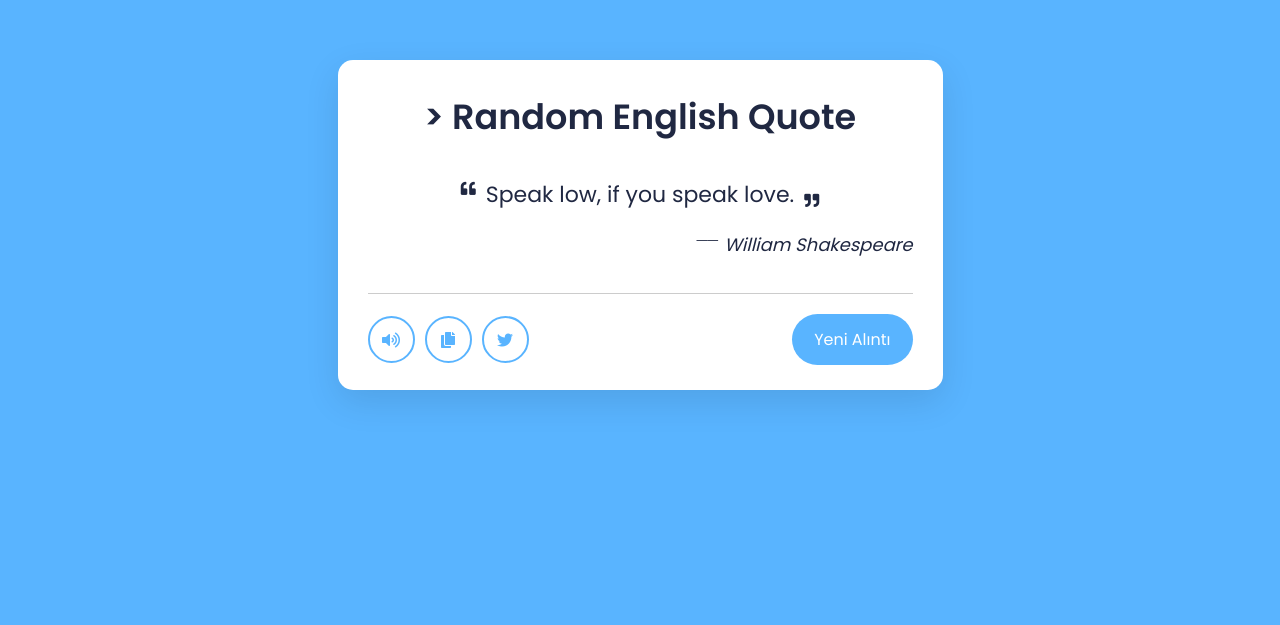
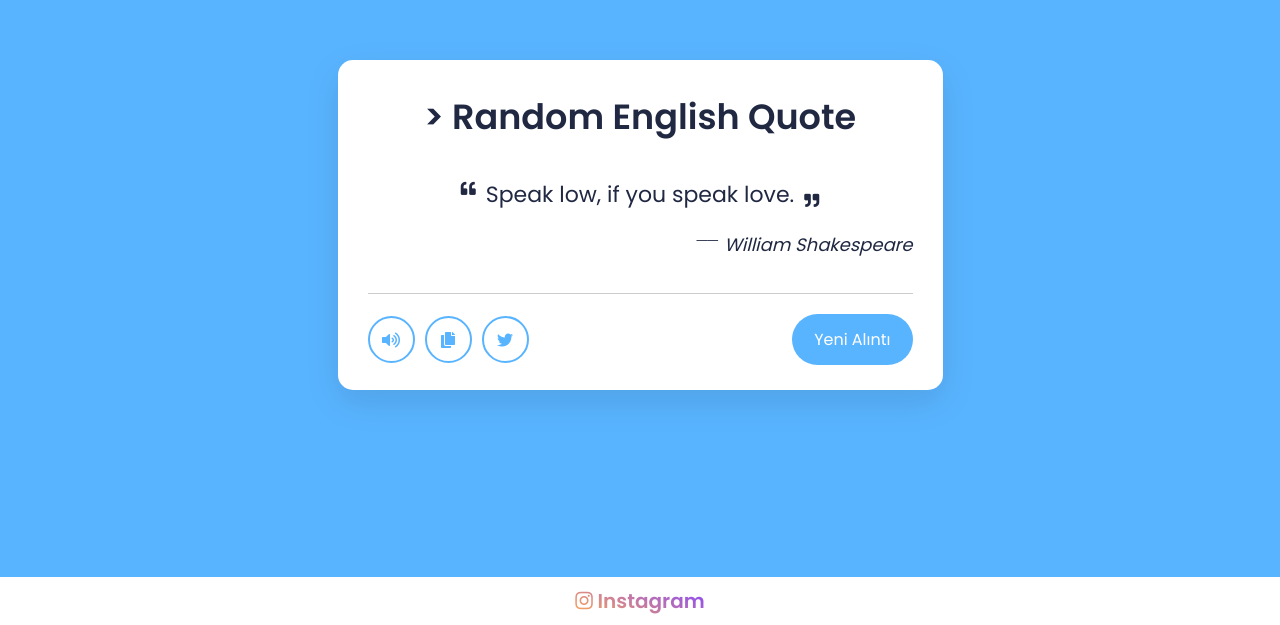
Before and after one commit to randyisback/quote-generator, a plain HTML site: page index.html in a window 1280 px wide. Shown: the part 175-800 px from the top of the page. Drawn offline with Linux system fonts and the light colour scheme.

Commit message:
added footer

```diff
--- a/index.html
+++ b/index.html
@@ -32,8 +32,12 @@
                     <button>Yeni Alıntı</button>
                 </div>
             </div>
+
         </div>
 
+        <footer>
+            <a href="http://instagram.com/kodlama.dili" target="_blank" rel="noopener noreferrer" title="kodlama.dili"><i class="fab fab fa-instagram"></i> Instagram</a>
+        </footer>
         <script src="script.js"></script>
 
         <!-- Coding By Azad Coder -->
--- a/style.css
+++ b/style.css
@@ -120,3 +120,32 @@ ul .speech.active{
     background-color: rgb(0, 0, 0);
     color: white;
 }
+
+
+footer{
+  position: absolute;
+  bottom: 0;
+  display: flex;
+  align-items: center;
+  justify-content: center;
+  background-color: white;
+  width: 100%;
+  height: 6vh;
+  text-align: center;
+  font-weight: 600;
+font-size: 20px;
+}
+
+footer a{
+  text-decoration: none;
+  background: -webkit-linear-gradient(65deg,#ffa952, #8345ff);
+  -webkit-background-clip: text;
+  -webkit-text-fill-color: transparent;
+  transition: .3s ease;
+  scale: 1;
+}
+
+footer a:hover{
+  transition: .3s ease;
+  scale: 1.1;
+}
```
